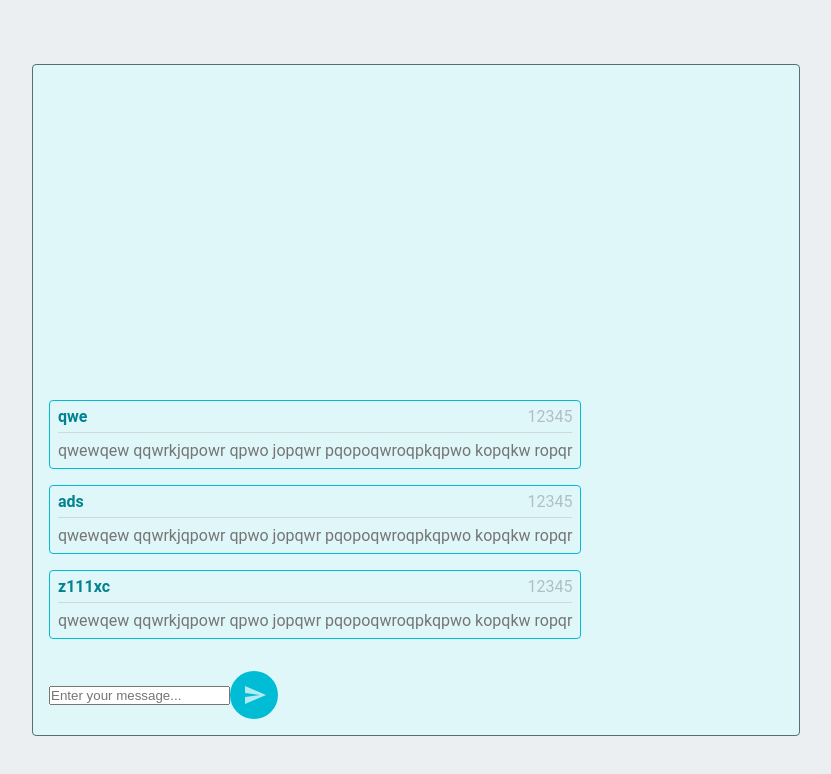
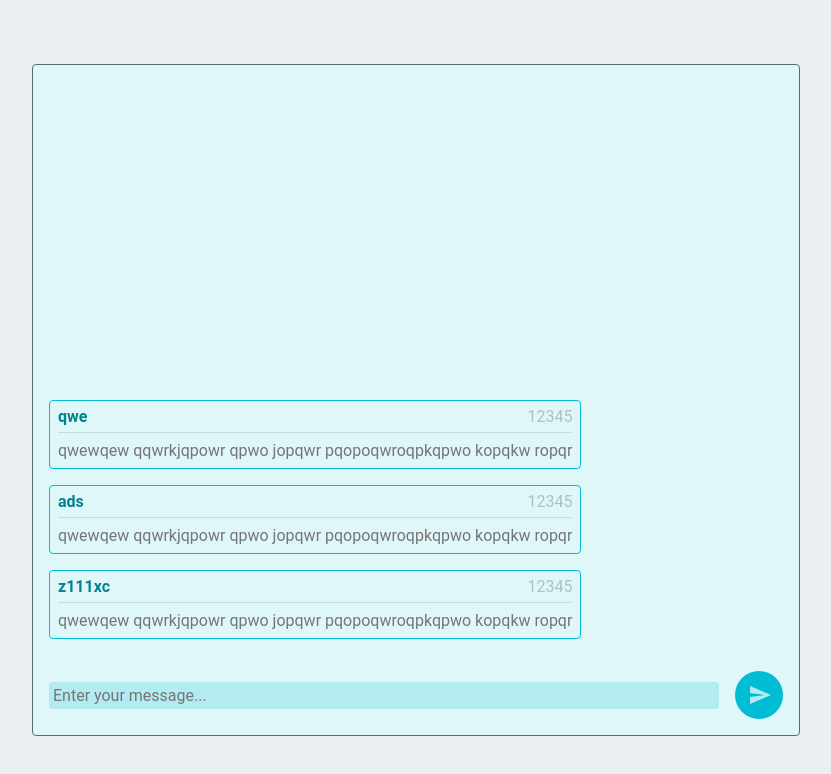
Before and after one commit to M-kos/chat-react-firebase, a React (Create React App) app: page / in a window 1280 px wide. Shown: the top 774 px of the page, without its empty margins (168-999 px from the left). Built offline with nearby package versions, Linux system fonts and the light colour scheme; no server answers; the database is empty.

Commit message:
Поменял класс

```diff
--- a/src/components/SendForm/SendForm.scss
+++ b/src/components/SendForm/SendForm.scss
@@ -10,7 +10,7 @@
     padding: 16px;
   }
 
-  &-textarea {
+  &-input {
     resize: none;
     border: none;
     border-radius: 4px;
```
